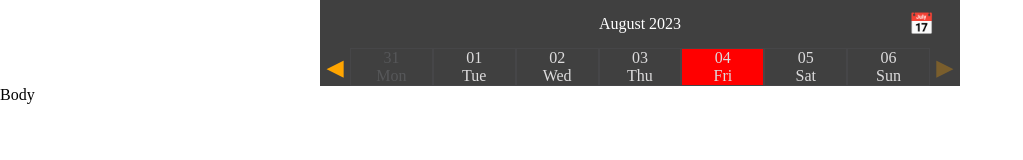
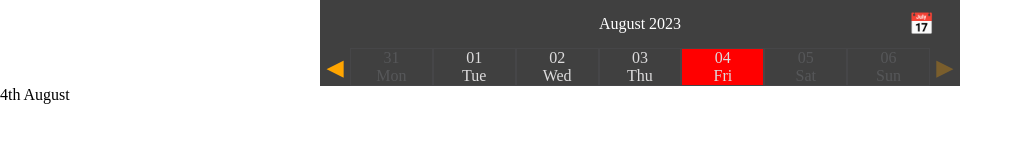
Before and after one commit to almasiwe11/BudgetTracker, a React (Vite) app: page / in a window 1280 px wide. Shown: the top 160 px of the page, without its empty margins (0-1023 px from the left). Built offline with nearby package versions, Linux system fonts and the light colour scheme.

Commit message:
select available days

```diff
--- a/src/App.jsx
+++ b/src/App.jsx
@@ -1,19 +1,19 @@
 import { useState } from "react";
 import CalendarGrid from "./components/CalendarGrid/CalendarGrid";
-import Body from "./Body/Body";
+import Body from "./components/Body/Body";
 function App() {
   const [today, setToday] = useState(new Date());
   const [selectedDay, setSelectedDay] = useState(today);
   console.log(selectedDay);
   return (
-    <>
+    <div className="app">
       <CalendarGrid
         today={today}
         setToday={setToday}
         setSelectedDay={setSelectedDay}
       />
-      <Body />
-    </>
+      <Body selectedDay={selectedDay} />
+    </div>
   );
 }
 
--- a/src/Body/Body.jsx
+++ /dev/null
@@ -1,7 +0,0 @@
-import React from "react";
-
-const Body = () => {
-  return <div>Body</div>;
-};
-
-export default Body;
--- /dev/null
+++ b/src/components/Body/Body.jsx
@@ -0,0 +1,8 @@
+import React from "react";
+import { format } from "date-fns";
+const Body = ({ selectedDay }) => {
+  const selectedD = format(selectedDay, "do LLLL");
+  return <div>{selectedD}</div>;
+};
+
+export default Body;
--- a/src/components/CalendarGrid/CalendarGrid.jsx
+++ b/src/components/CalendarGrid/CalendarGrid.jsx
@@ -75,6 +75,7 @@ const CalendarGrid = ({ today, setToday, setSelectedDay }) => {
             showEntireMonth={showEntireMonth}
             key={day}
             today={today}
+            setShowEntireMonth={setShowEntireMonth}
           />
         ))}
         <button
--- a/src/components/CalendarGrid/DayCell.jsx
+++ b/src/components/CalendarGrid/DayCell.jsx
@@ -1,17 +1,31 @@
+/* eslint-disable react/prop-types */
 import React from "react";
-import { format, isSameDay, isSameMonth } from "date-fns";
-const DayCell = ({ day, setSelectedDay, showEntireMonth, today }) => {
+import { format, isFuture, isSameDay, isSameMonth } from "date-fns";
+const DayCell = ({
+  day,
+  setSelectedDay,
+  showEntireMonth,
+  today,
+  setShowEntireMonth,
+}) => {
   const formattedDay = format(day, "dd");
   const nameDay = format(day, "EE");
-  const wrongMonth = !isSameMonth(today, day);
+  let wrongMonth = false;
+  if (!isSameMonth(today, day) || isFuture(day)) wrongMonth = true;
+
   let markToday;
   if (isSameDay(new Date(), day)) markToday = true;
+
+  function handleClick() {
+    if (!isFuture(day)) setSelectedDay(day);
+    showEntireMonth && setShowEntireMonth(false);
+  }
   return (
     <div
       className={`dayCell ${markToday && "markToday"} ${
         wrongMonth && "wrongMonth"
       }`}
-      onClick={() => setSelectedDay(day)}
+      onClick={handleClick}
     >
       <div>{formattedDay}</div>
       {!showEntireMonth && <span>{nameDay}</span>}
--- a/src/index.css
+++ b/src/index.css
@@ -66,6 +66,7 @@
   color: var(--color-grey-light);
   display: grid;
   place-content: center;
+  cursor: pointer;
 }
 
 .wrongMonth {
@@ -109,3 +110,7 @@ button:disabled {
   font-size: 1.3rem;
   cursor: pointer;
 }
+
+.app {
+  display: grid;
+}
```
